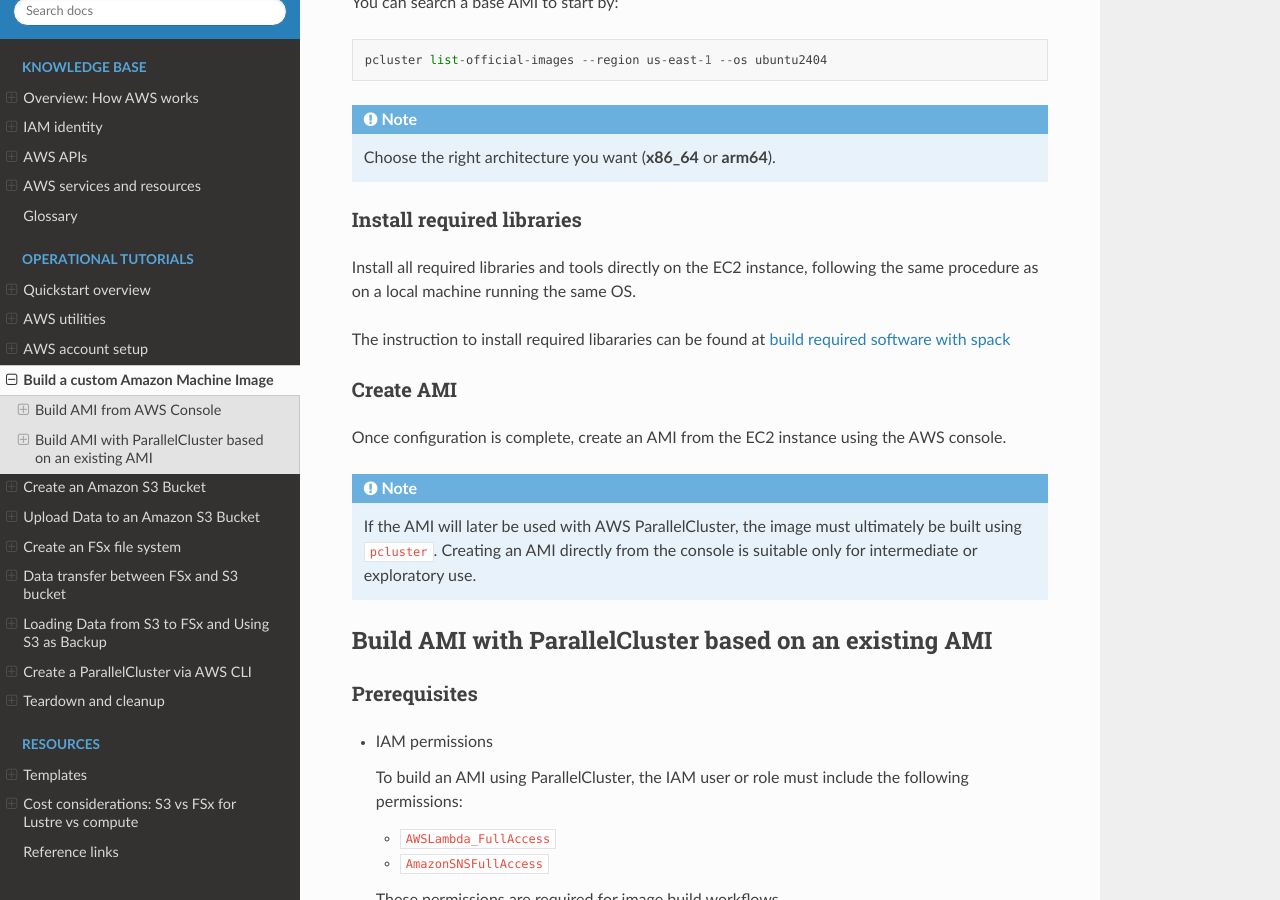
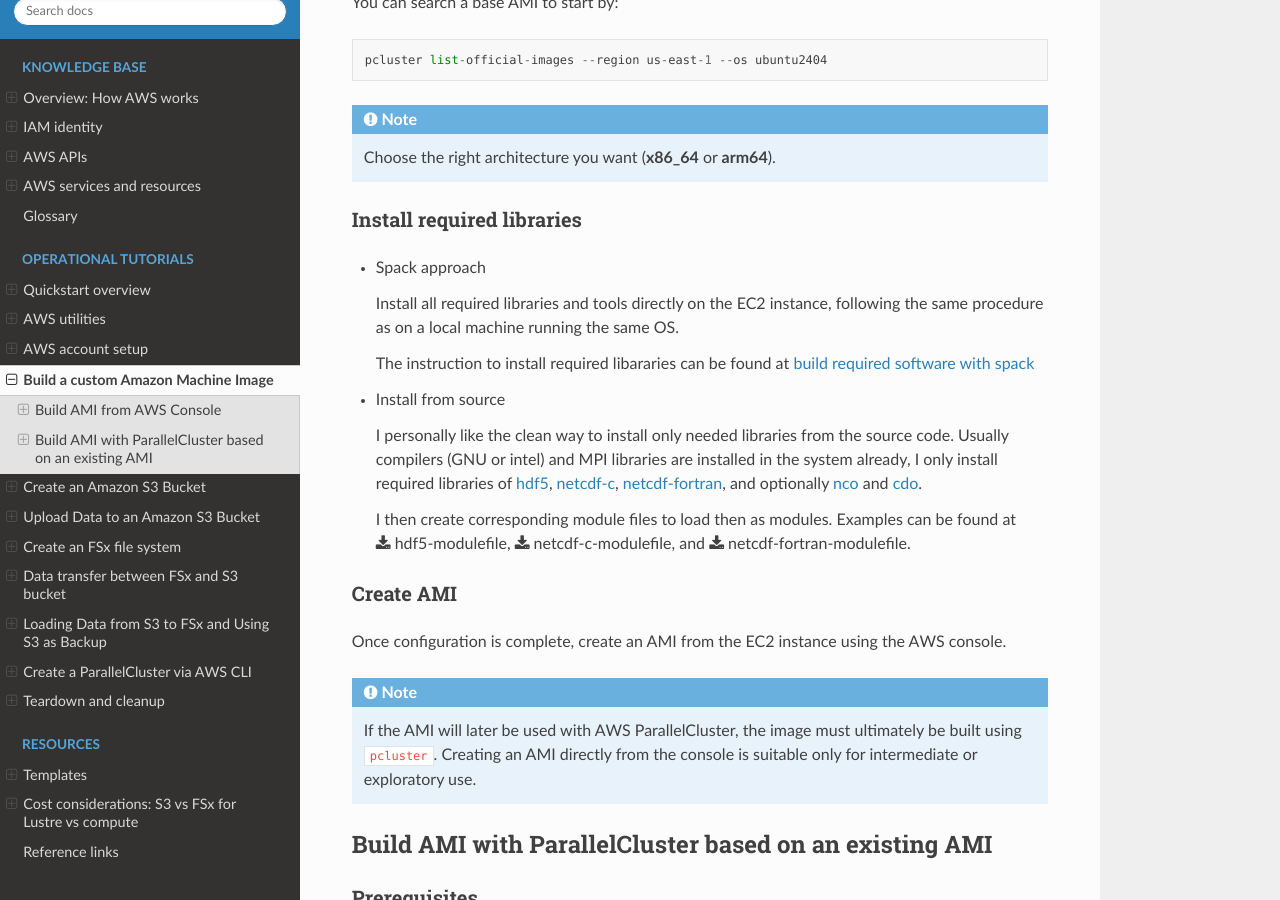
Before and after one commit to 1Dandan/learning-aws, a Sphinx documentation site: the page built from docs/source/operational-tutorials/build-ami.rst, in a window 1280 px wide and 900 px high, scrolled down 807 px. Built offline with Sphinx 7.4.7 and the Read the Docs theme 3.1.0, drawn with Linux system fonts in a browser that asks for light colours.

Commit message:
Update for building AMI

```diff
--- a/docs/source/operational-tutorials/build-ami.rst
+++ b/docs/source/operational-tutorials/build-ami.rst
@@ -44,10 +44,27 @@ You can search a base AMI to start by::
 Install required libraries
 ^^^^^^^^^^^^^^^^^^^^^^^^^^
 
-Install all required libraries and tools directly on the EC2 instance,
-following the same procedure as on a local machine running the same OS.
+- Spack approach
 
-The instruction to install required libararies can be found at `build required software with spack <https://gchp.readthedocs.io/en/latest/geos-chem-shared-docs/supplemental-guides/spack-guide.html#spackguide>`_
+  Install all required libraries and tools directly on the EC2 instance,
+  following the same procedure as on a local machine running the same OS.
+
+  The instruction to install required libararies can be found at `build required software with spack <https://gchp.readthedocs.io/en/latest/geos-chem-shared-docs/supplemental-guides/spack-guide.html#spackguide>`_
+
+- Install from source
+
+  I personally like the clean way to install only needed libraries from the source code.
+  Usually compilers (GNU or intel) and MPI libraries are installed in the system already,
+  I only install required libraries of `hdf5 <https://www.hdfgroup.org/download-hdf5/>`_,
+  `netcdf-c <https://downloads.unidata.ucar.edu/netcdf/>`_,
+  `netcdf-fortran <https://downloads.unidata.ucar.edu/netcdf-fortran/>`_,
+  and optionally `nco <https://github.com/nco/nco>`_ and
+  `cdo <https://code.mpimet.mpg.de/projects/cdo/files>`_.
+
+  I then create corresponding module files to load then as modules.
+  Examples can be found at :download:`hdf5-modulefile <../modulefiles/1.14.6>`,
+  :download:`netcdf-c-modulefile <../modulefiles/4.9.3>`,
+  and :download:`netcdf-fortran-modulefile <../modulefiles/4.6.2>`.
 
 Create AMI
 ^^^^^^^^^^
```
Also changed, not shown: 3 other files.
